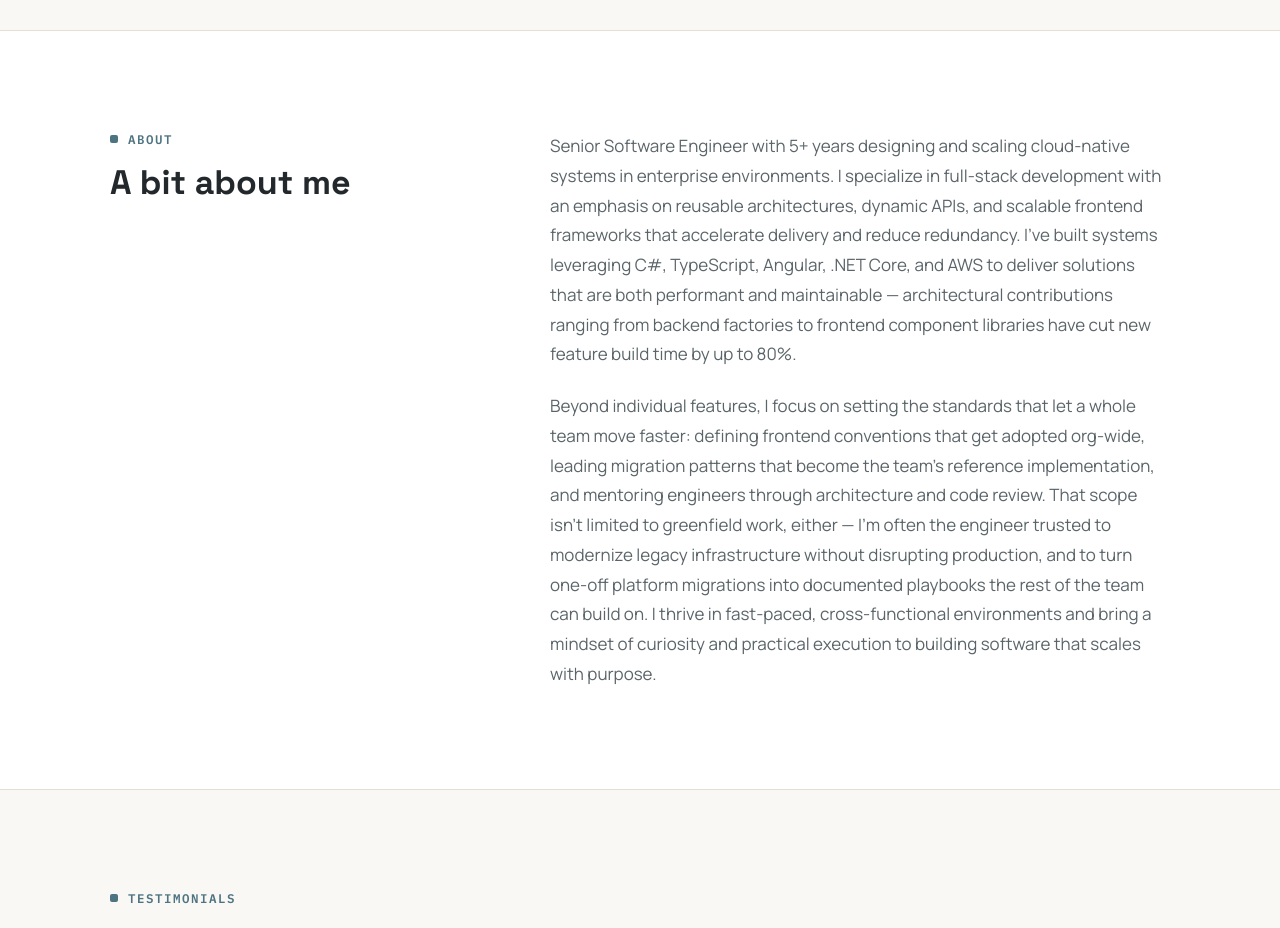
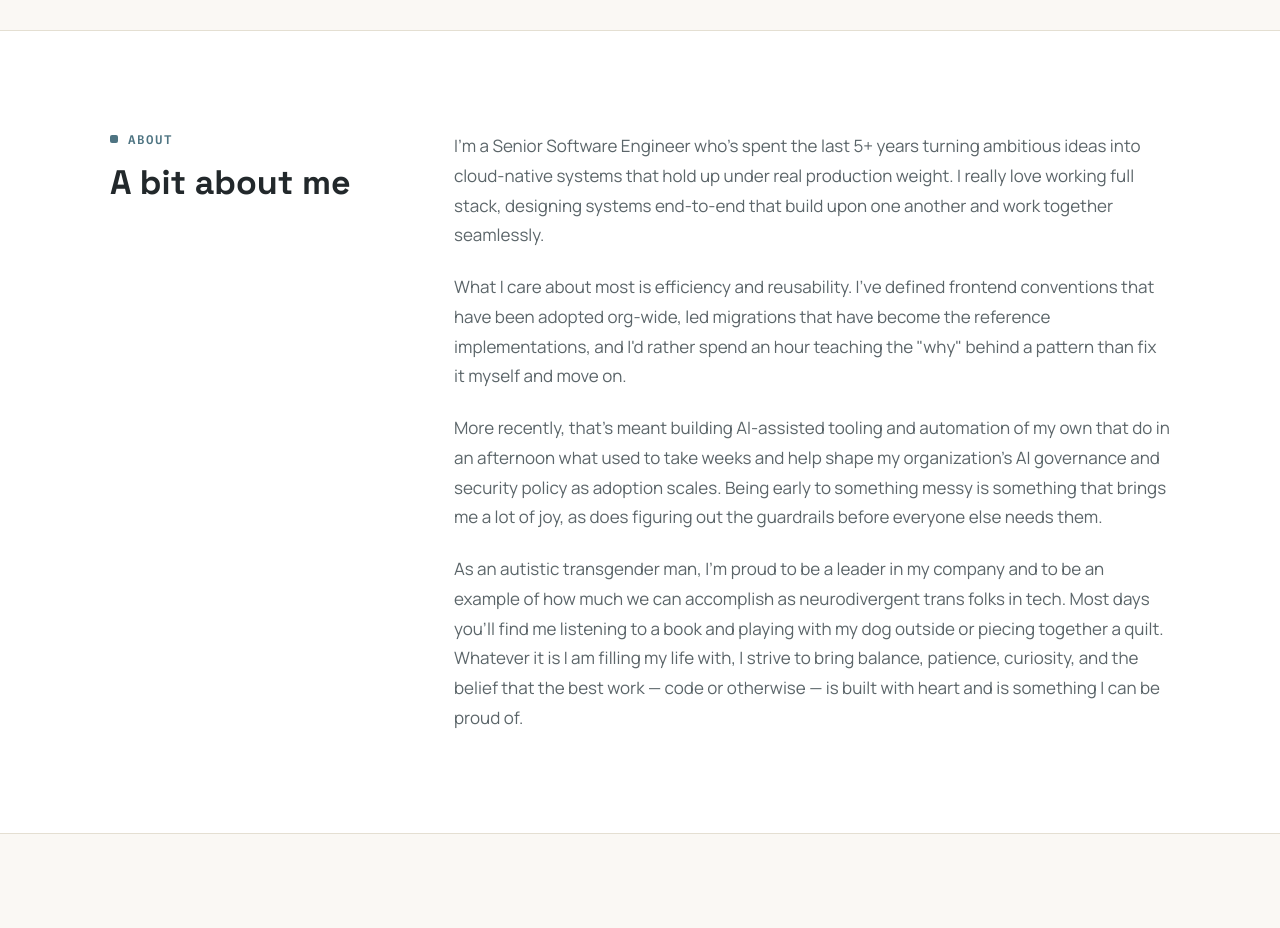
Before and after one commit to a-thread/my-portfolio, a React (Vite) app: page /#/ in a window 1280 px wide. Shown: the part 2200-3128 px from the top of the page. Built offline with nearby package versions, Linux system fonts and the light colour scheme.

Commit message:
feat: updating bio

```diff
--- a/src/home/components/Bio/index.tsx
+++ b/src/home/components/Bio/index.tsx
@@ -12,28 +12,36 @@ const Bio = () => {
         />
         <div className="copy">
           <p>
-            Senior Software Engineer with 5+ years designing and scaling
-            cloud-native systems in enterprise environments. I specialize in
-            full-stack development with an emphasis on reusable architectures,
-            dynamic APIs, and scalable frontend frameworks that accelerate
-            delivery and reduce redundancy. I've built systems leveraging C#,
-            TypeScript, Angular, .NET Core, and AWS to deliver solutions that
-            are both performant and maintainable — architectural contributions
-            ranging from backend factories to frontend component libraries have
-            cut new feature build time by up to 80%.
+            I'm a Senior Software Engineer who's spent the last 5+ years
+            turning ambitious ideas into cloud-native systems that hold up
+            under real production weight. I really love working full stack,
+            designing systems end-to-end that build upon one another and
+            work together seamlessly.
           </p>
           <p>
-            Beyond individual features, I focus on setting the standards that
-            let a whole team move faster: defining frontend conventions that get
-            adopted org-wide, leading migration patterns that become the team's
-            reference implementation, and mentoring engineers through
-            architecture and code review. That scope isn't limited to greenfield
-            work, either — I'm often the engineer trusted to modernize legacy
-            infrastructure without disrupting production, and to turn one-off
-            platform migrations into documented playbooks the rest of the team
-            can build on. I thrive in fast-paced, cross-functional environments
-            and bring a mindset of curiosity and practical execution to building
-            software that scales with purpose.
+            What I care about most is efficiency and reusability. I've
+            defined frontend conventions that have been adopted org-wide,
+            led migrations that have become the reference implementations,
+            and I'd rather spend an hour teaching the "why" behind a
+            pattern than fix it myself and move on.
+          </p>
+          <p>
+            More recently, that's meant building AI-assisted tooling and
+            automation of my own that do in an afternoon what used to take
+            weeks and help shape my organization's AI governance and
+            security policy as adoption scales. Being early to something
+            messy is something that brings me a lot of joy, as does figuring
+            out the guardrails before everyone else needs them.
+          </p>
+          <p>
+            As an autistic transgender man, I'm proud to be a leader in my
+            company and to be an example of how much we can accomplish as
+            neurodivergent trans folks in tech. Most days you'll find me
+            listening to a book and playing with my dog outside or piecing
+            together a quilt. Whatever it is I am filling my life with, I
+            strive to bring balance, patience, curiosity, and the belief
+            that the best work — code or otherwise — is built with heart
+            and is something I can be proud of.
           </p>
         </div>
       </div>
--- a/src/home/components/Bio/style.scss
+++ b/src/home/components/Bio/style.scss
@@ -15,8 +15,8 @@
 
     @media screen and (min-width: 900px) {
       display: grid;
-      grid-template-columns: 360px 1fr;
-      gap: 80px;
+      grid-template-columns: 280px 1fr;
+      gap: 64px;
     }
   }
 
@@ -35,7 +35,7 @@
     font-size: 16px;
     line-height: 1.75;
     color: var(--text-muted);
-    max-width: 640px;
+    max-width: 720px;
 
     @media screen and (min-width: 900px) {
       font-size: 17px;
```
